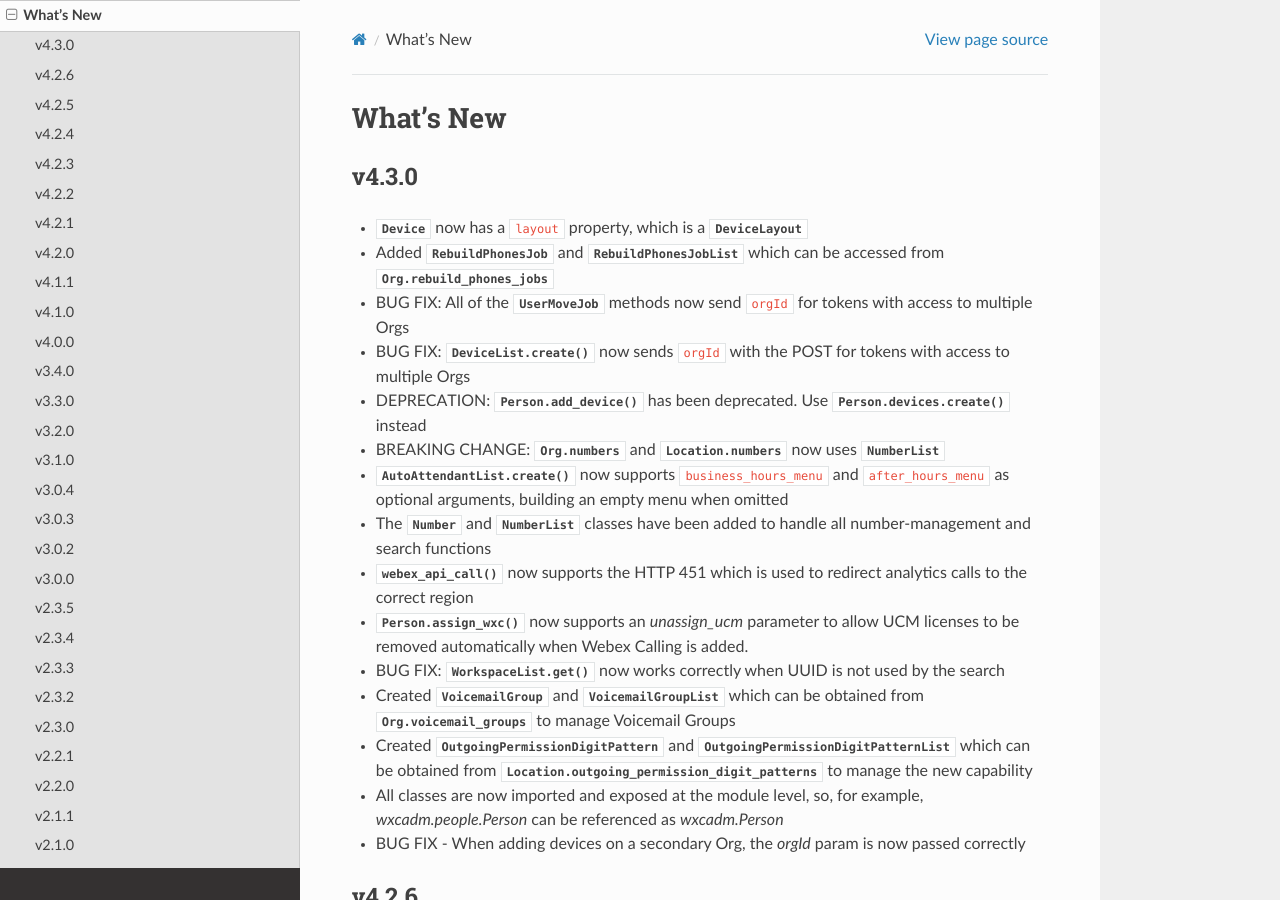
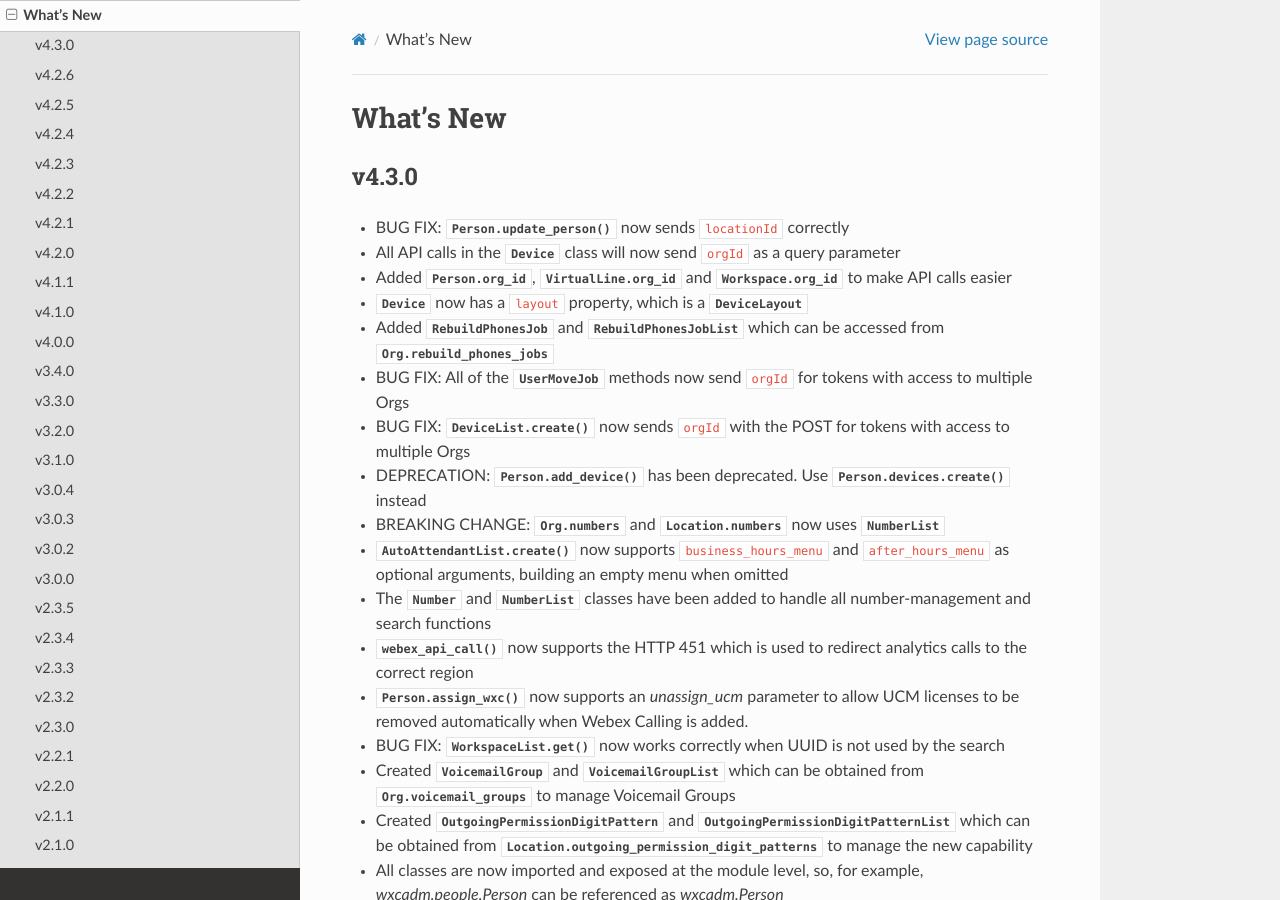
Before and after one commit to kctrey/wxcadm, a Sphinx documentation site: the page built from docs/source/whatsnew.rst, in a window 1280 px wide and 900 px high. Built offline with Sphinx 7.4.7 and the Read the Docs theme 2.0.0, drawn with Linux system fonts in a browser that asks for light colours.

Commit message:
doc:Update with latest commits

```diff
--- a/docs/source/whatsnew.rst
+++ b/docs/source/whatsnew.rst
@@ -5,6 +5,9 @@ What's New
 
 v4.3.0
 ------
+- BUG FIX: :meth:`Person.update_person()` now sends ``locationId`` correctly
+- All API calls in the :class:`Device` class will now send ``orgId`` as a query parameter
+- Added :attr:`Person.org_id`, :attr:`VirtualLine.org_id` and :attr:`Workspace.org_id` to make API calls easier
 - :class:`Device` now has a ``layout`` property, which is a :class:`DeviceLayout`
 - Added :class:`RebuildPhonesJob` and :class:`RebuildPhonesJobList` which can be accessed from :attr:`Org.rebuild_phones_jobs`
 - BUG FIX: All of the :class:`UserMoveJob` methods now send ``orgId`` for tokens with access to multiple Orgs
```
